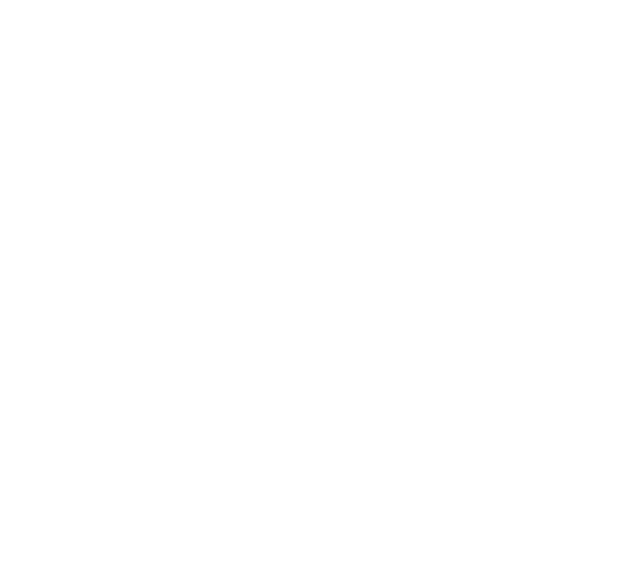
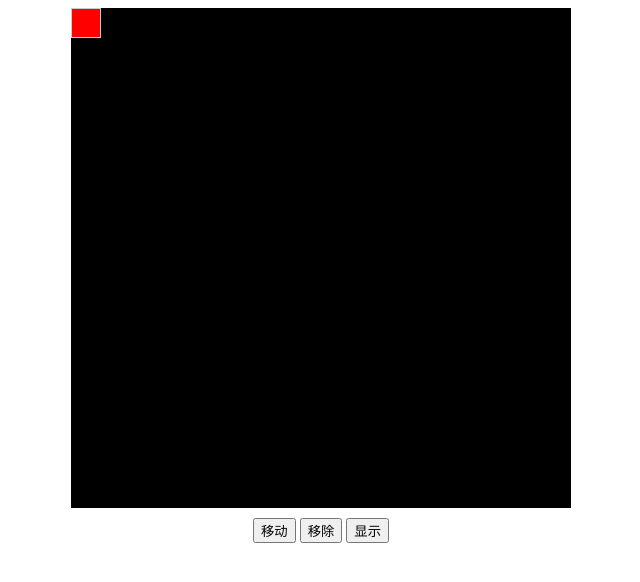
Before and after one commit to tangtanggx/tetris, a website built with webpack: page public/index.html in a window 1280 px wide. Shown: the whole page, without its empty margins (319-959 px from the left). Built offline with nearby package versions, Linux system fonts and the light colour scheme.

Commit message:
方块展示类

```diff
--- a/package.json
+++ b/package.json
@@ -10,6 +10,7 @@
     "dev": "webpack-dev-server"
   },
   "devDependencies": {
+    "@types/jquery": "^3.3.31",
     "clean-webpack-plugin": "^3.0.0",
     "html-webpack-plugin": "^3.2.0",
     "ts-loader": "^6.2.0",
@@ -17,5 +18,8 @@
     "webpack": "^4.41.0",
     "webpack-cli": "^3.3.9",
     "webpack-dev-server": "^3.8.1"
+  },
+  "dependencies": {
+    "jquery": "^3.4.1"
   }
 }
--- a/public/index.html
+++ b/public/index.html
@@ -1,12 +1,29 @@
 <!DOCTYPE html>
 <html lang="en">
+
 <head>
     <meta charset="UTF-8">
     <meta name="viewport" content="width=device-width, initial-scale=1.0">
     <meta http-equiv="X-UA-Compatible" content="ie=edge">
     <title>汤汤 俄罗斯方块</title>
+    <style>
+        #root {
+            width: 500px;
+            height: 500px;
+            position: relative;
+            background: #000;
+            margin: 0 auto;
+        }
+    </style>
 </head>
+
 <body>
     <div id="root"></div>
+    <div style="text-align:center;margin-top:10px">
+        <button id="btnMove">移动</button>
+        <button id="btnRemove">移除</button>
+        <button id="btnShow">显示</button>
+    </div>
 </body>
+
 </html>
--- a/src/core/Square.ts
+++ b/src/core/Square.ts
@@ -11,6 +11,9 @@ export class Square {
 
     set viewer(v) {
         this._viewer = v;
+        if (v) {
+            v.show();
+        }
     }
 
     get coordinate() {
--- /dev/null
+++ b/src/core/viewer/PageConfig.ts
@@ -0,0 +1,6 @@
+export default {
+    SquareSize: {
+        width: 30,
+        height: 30
+    }
+}
--- /dev/null
+++ b/src/core/viewer/SquarePageViewer.ts
@@ -0,0 +1,43 @@
+import { IViewer } from "../types";
+import { Square } from "../Square";
+import PageConfig from "./PageConfig";
+import $ from 'jquery'
+
+
+
+export class SquarePageViewer implements IViewer {
+
+    private dom?: JQuery<HTMLElement>
+    private isRemove: boolean = false
+
+    constructor(private _square: Square, private _container: JQuery<HTMLElement>) { }
+
+    show(): void {
+        if (this.isRemove) return;
+
+        if (!this.dom) {
+            this.dom = $('<div>').css({
+                position: 'absolute',
+                width: PageConfig.SquareSize.width,
+                height: PageConfig.SquareSize.height,
+                border: '1px solid #ccc',
+                boxSizing: "border-box"
+            }).appendTo(this._container);
+
+        }
+
+        this.dom.css({
+            left: this._square.coordinate.x * PageConfig.SquareSize.width,
+            top: this._square.coordinate.y * PageConfig.SquareSize.height,
+            background: this._square.color
+        })
+
+    }
+
+    remove(): void {
+        if (this.dom && !this.isRemove) {
+            this.dom.remove();
+            this.isRemove = true;
+        }
+    }
+}
--- a/src/index.ts
+++ b/src/index.ts
@@ -1,19 +1,32 @@
 import { Square } from "./core/Square";
-import { IViewer } from "./core/types";
+import { SquarePageViewer } from "./core/viewer/SquarePageViewer";
+import $ from 'jquery'
 
-class SquareConsoleViewer implements IViewer {
-    constructor(private _square: Square) { }
+const sq = new Square({ x: 0, y: 0 }, 'red');
+sq.viewer = new SquarePageViewer(sq, $('#root'));
 
-    show(): void {
-        console.log(this._square.coordinate, this._square.color)
+$('#btnMove').click(function () {
+    sq.coordinate = {
+        x: sq.coordinate.x,
+        y: sq.coordinate.y + 1
     }
 
-    remove(): void {
+})
 
+$('#btnRemove').click(function () {
+    if (sq.viewer) {
+        sq.viewer.remove()
     }
-}
+})
 
-const sq = new Square({ x: 0, y: 0 }, "#f00");
+$('#btnShow').click(function () {
 
-sq.viewer = new SquareConsoleViewer(sq);
-sq.viewer.show();
+    sq.viewer = new SquarePageViewer(sq, $('#root'));
+
+})
+// setInterval(() => {
+//     sq.coordinate = {
+//         x: sq.coordinate.x,
+//         y: sq.coordinate.y + 1
+//     }
+// }, 1000)
```
Also changed, not shown: README.md, 1 other file.
